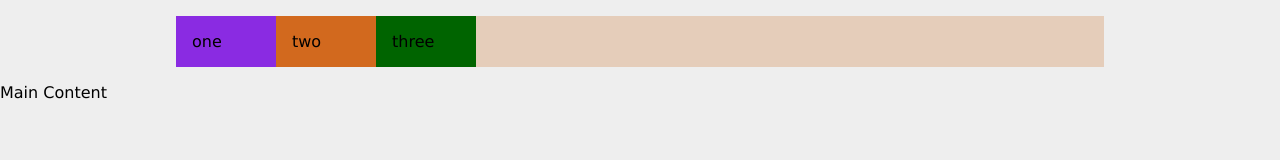
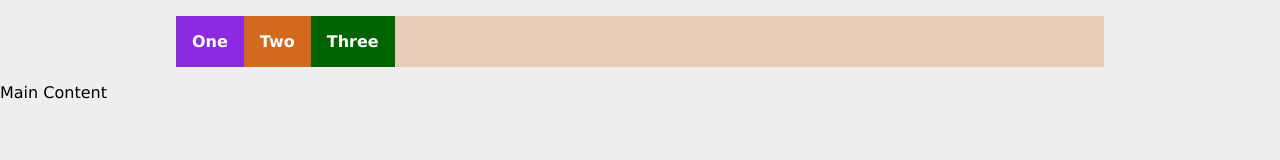
Before and after one commit to emmeiwhite/be-flexible-learn-flex, a plain HTML site: page index.html in a window 1280 px wide. Drawn offline with Linux system fonts and the light colour scheme.

Commit message:
Magic happens with flexbox over floats

```diff
--- a/style.css
+++ b/style.css
@@ -14,24 +14,29 @@ body {
   max-width: 960px;
   margin: 0 auto;
   padding: 1rem;
+  color: #fff;
+  font-weight: 600;
+  text-transform: capitalize;
 }
 
 .flex-container {
   background-color: rgb(229, 205, 186);
+  display: flex;
 }
 
-/* --- Clearfix Hack   --- */
+/* --- Clearfix Hack
 
 .flex-container:after {
   content: "";
   clear: both;
   display: block;
 }
+ --- */
 
 .box {
-  width: 100px;
+  /* width: 100px; */
   padding: 1rem;
-  float: left;
+  /* float: left; */
 }
 
 .one {
```
